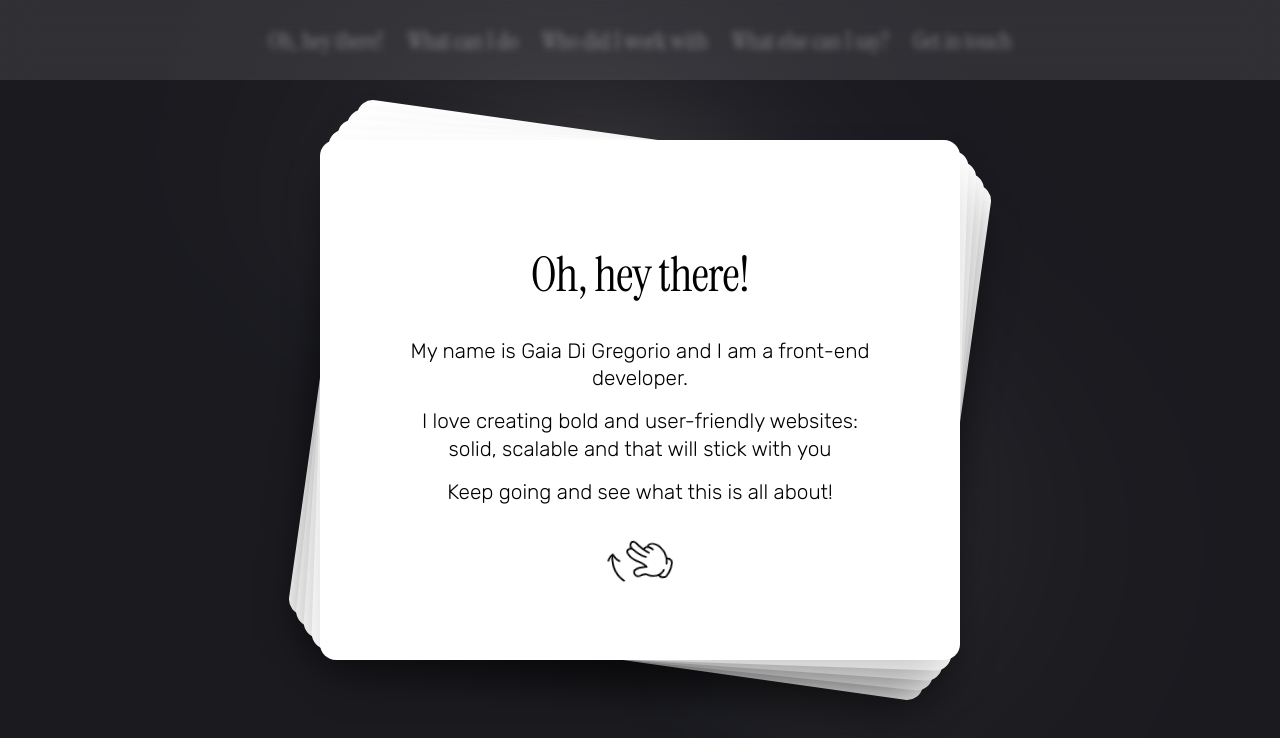
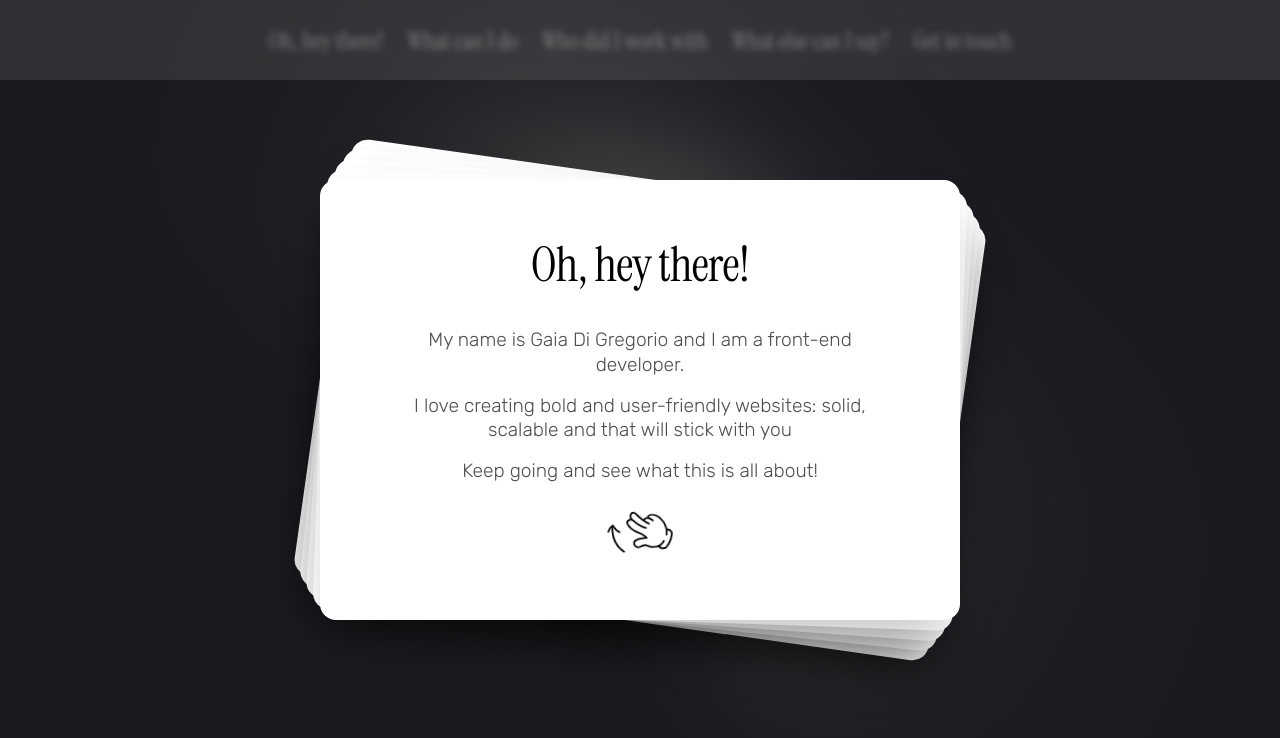
Before and after one commit to GaiaGD/pf-25, a Next.js app: page / in a window 1280 px wide. Shown: the top 738 px of the page. Built offline with nearby package versions, Linux system fonts and the light colour scheme.

Commit message:
fixed card rotation

```diff
--- a/cards.json
+++ b/cards.json
@@ -17,7 +17,7 @@
             "subheading": [
                 "I'm good with languages.<br/>Personally and professionally.",
                 "And with libraries and frameworks too.",
-                "I have a solid experience with React, Next.js, TypeScript and SCSS."
+                "I have a solid experience with React, Angular and TypeScript."
             ]
         },
         {
@@ -25,8 +25,8 @@
             "link": "clients",
             "heading": "Who did I work with",
             "subheading": [
-                "I was lucky to collaborate with amazing clients from different industries.",
-                "Worth to mention some of them: <a class='ifit' href='https://www.ifit.com' target='_blank' rel='noopener noreferrer'>iFit</a>, <a class='capitalone' href='https://www.capitalone.com'  target='_blank' rel='noopener noreferrer'>CapitalOne</a>, <a href='https://degreed.com/experience/our-platform/' class='degreed' target='_blank' rel='noopener noreferrer'>Degreed</a>, <a href='https://www.trex.com' class='trex' target='_blank' rel='noopener noreferrer'>Trex</a> and others."
+                "I was lucky to collaborate with amazing clients from different industries in the field of fitness, finance and education.",
+                "Worth to mention some of them: <a class='ifit' href='https://www.ifit.com' target='_blank' rel='noopener noreferrer'>iFit</a>, <a class='capitalone' href='https://www.capitalone.com'  target='_blank' rel='noopener noreferrer'>CapitalOne</a>, <a href='https://degreed.com/experience/our-platform/' class='degreed' target='_blank' rel='noopener noreferrer'>Degreed</a> and <a href='https://www.trex.com' class='trex' target='_blank' rel='noopener noreferrer'>Trex</a>."
             ]
         },
         {
--- a/src/app/components/Card/Card.module.scss
+++ b/src/app/components/Card/Card.module.scss
@@ -6,6 +6,7 @@
   top: 50%;
   left: 50%;
   transform: translate(0%, 0%) rotate(0deg) ease-in-out;
+  transition: rotate 1s ease-in-out;
   background-color: white;
   border-radius: 1rem;
   box-shadow: 0 25px 50px -12px rgb(0 0 0 / 0.25);
@@ -16,12 +17,12 @@
   width: 80%;
   max-width: 40rem;
   height: 100%;
-  max-height: 65vh;
+  max-height:55vh;
   text-align: center;
   justify-content: center;
 
   @include bpMedium {
-    padding: 6rem 2rem 4rem;
+    padding: 4rem 2rem;
     width: 100%;
   }
 
@@ -88,8 +89,9 @@
     margin: 0 auto;
     line-height: 130%;
     font-family: var(--font-rubik);
+    color: $charcoal;
     @include bpLarge {
-      font-size: 1.3rem;
+      font-size: 1.2rem;
     }
   }
 
--- a/src/app/components/Card/Card.tsx
+++ b/src/app/components/Card/Card.tsx
@@ -6,10 +6,10 @@ import MoreIcon from '@/app/assets/more'
 import ClientsIcon from "@/app/assets/clients";
 import ContactIcon from "@/app/assets/contact";
 
-export default function Card({ heading, subheading, motionProps, link, index, id }: CardProps) {
+export default function Card({ heading, subheading, motionProps, link, id }: CardProps) {
 
   return (
-    <motion.div style={{ rotate: `${index*2}deg` }} className={styles.card} {...motionProps}>
+    <motion.div className={styles.card} {...motionProps}>
       <div className={styles.container}>
         <div className={styles.headingContainer}>
           {link === 'skills' && <StacksIcon className={`${styles.icon} skills`} />}
--- a/src/app/page.tsx
+++ b/src/app/page.tsx
@@ -181,12 +181,12 @@ export default function Home() {
                 initial: {
                   y: "-150vh",
                   x: `-50%`,
-                  // rotate: (activeCards.length + index) - activeCards.length
                 },
                 animate: {
                   y: `-50%`,
                   x: `-50%`,
                   zIndex: activeCards.length - index,
+                  rotate: `${index*2}deg`,
                   transition: {
                     duration: 0.5,
                     ease: "circInOut",
--- a/src/app/styles/abstracts/_variables.scss
+++ b/src/app/styles/abstracts/_variables.scss
@@ -11,7 +11,7 @@ $white: #fff;
 $off-white: #f9f9f9;
 $black: #000;
 $charcoal: #4f4f4f;
-$purple: #5f1bfd;
+$purple: #3d0cb0;
 
 
 // border radius
--- a/src/app/styles/globals.scss
+++ b/src/app/styles/globals.scss
@@ -58,5 +58,6 @@ a {
 }
 
 .email {
+  color: $purple;
   font-weight: 500;
 }
```
